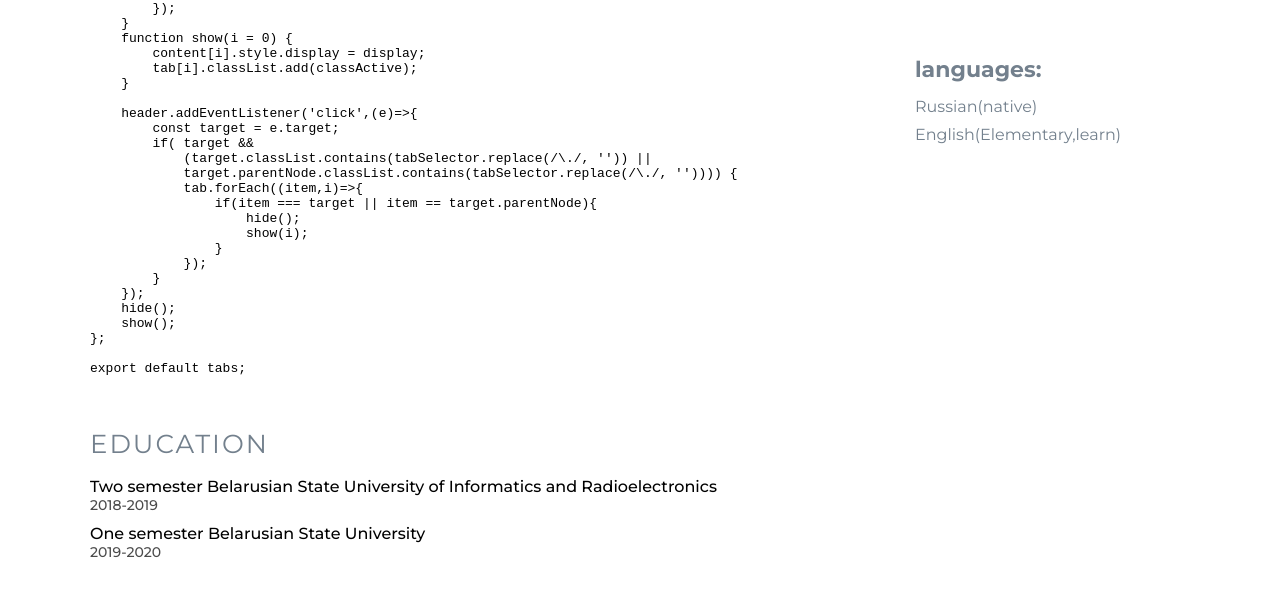
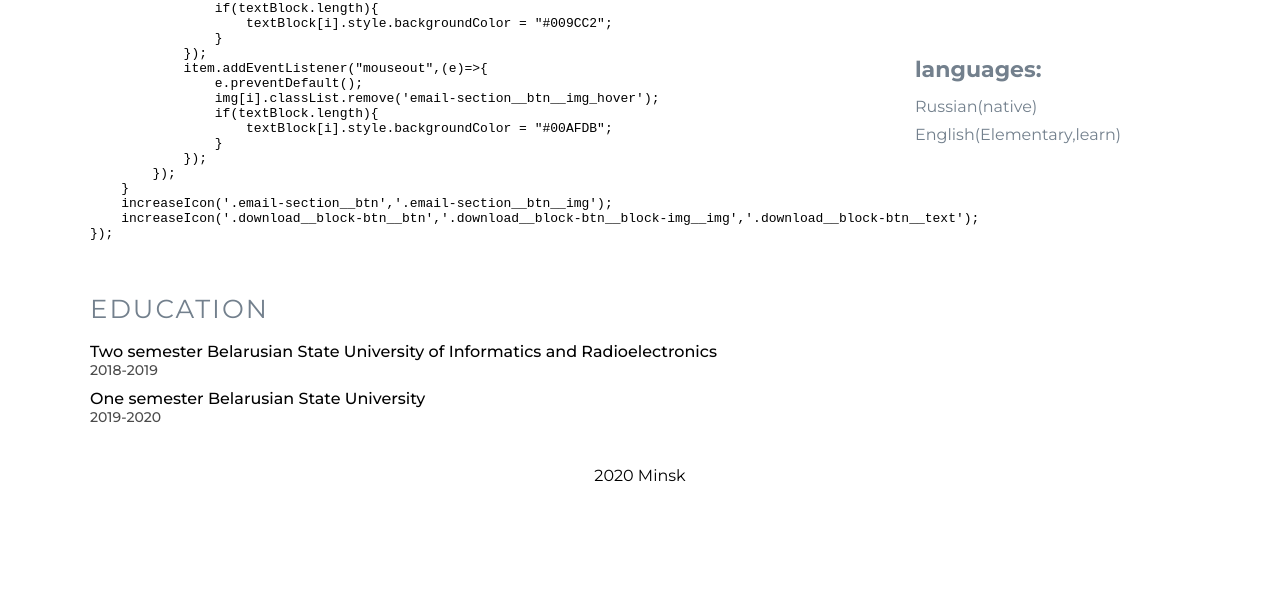
Before and after one commit to KrasovskyAlexander/rsschool-cv, a plain HTML site: page index.html in a window 1280 px wide. Shown: the part 731-1322 px from the top of the page. After the commit the page ends 1236 px from the top, so only its background shows below. Drawn offline with Linux system fonts and the light colour scheme.

Commit message:
fix: change code exple

```diff
--- a/index.html
+++ b/index.html
@@ -34,43 +34,34 @@
                         <h4 class="header-prof-sec code">Code examples</h4>
                         <pre>
                             <code>
-const tabs = (headerSelector,tabSelector,tabContentSelector,classActive,display = 'block') => {
-    const header = document.querySelector(headerSelector),
-            content = document.querySelectorAll(tabContentSelector),
-            tab = document.querySelectorAll(tabSelector);
+window.addEventListener('DOMContentLoaded',()=>{
+    "use strict";
 
-    function hide() {
-        content.forEach((item)=>{
-            item.style.display = 'none';
-        });
+    function increaseIcon(selectorBtn,selectorImg,selText){
+        let img = document.querySelectorAll(selectorImg),
+            btn = document.querySelectorAll(selectorBtn),
+            textBlock = document.querySelectorAll(selText);
 
-        tab.forEach((item)=>{
-            item.classList.remove(classActive);
+        btn.forEach((item,i)=>{
+            item.addEventListener("mouseover",(e)=>{
+                e.preventDefault();
+                img[i].classList.add('email-section__btn__img_hover');
+                if(textBlock.length){
+                    textBlock[i].style.backgroundColor = "#009CC2";
+                }
+            });
+            item.addEventListener("mouseout",(e)=>{
+                e.preventDefault();
+                img[i].classList.remove('email-section__btn__img_hover');
+                if(textBlock.length){
+                    textBlock[i].style.backgroundColor = "#00AFDB";
+                }
+            });
         });
     }
-    function show(i = 0) {
-        content[i].style.display = display;
-        tab[i].classList.add(classActive);
-    }
-
-    header.addEventListener('click',(e)=>{
-        const target = e.target;
-        if( target &&
-            (target.classList.contains(tabSelector.replace(/\./, '')) ||
-            target.parentNode.classList.contains(tabSelector.replace(/\./, '')))) {
-            tab.forEach((item,i)=>{
-                if(item === target || item == target.parentNode){
-                    hide();
-                    show(i);
-                }
-            });
-        }
-    });
-    hide();
-    show();
-};
-
-export default tabs;
+    increaseIcon('.email-section__btn','.email-section__btn__img');
+    increaseIcon('.download__block-btn__btn','.download__block-btn__block-img__img','.download__block-btn__text');
+});
                             </code>
                         </pre>
                     </div>
```
